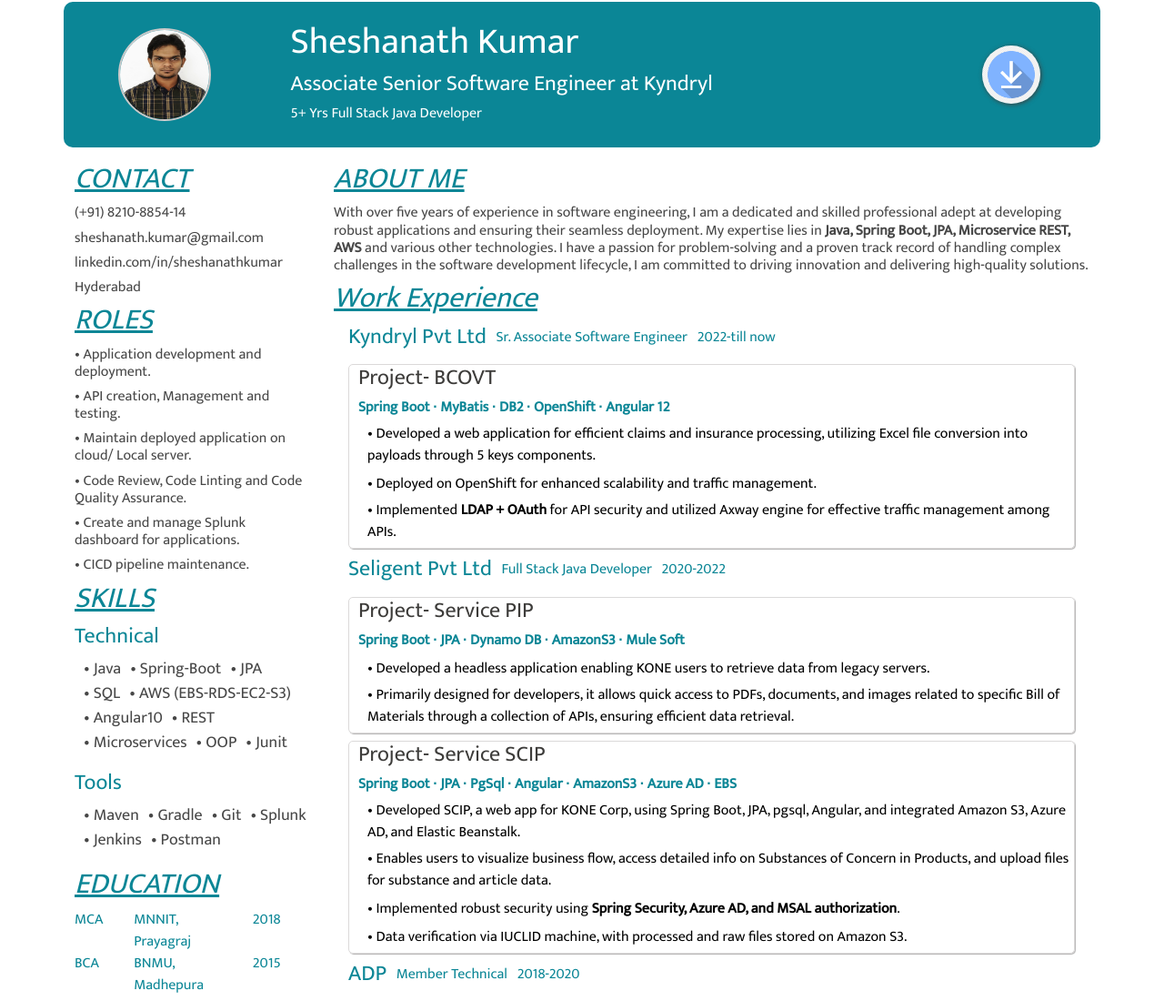
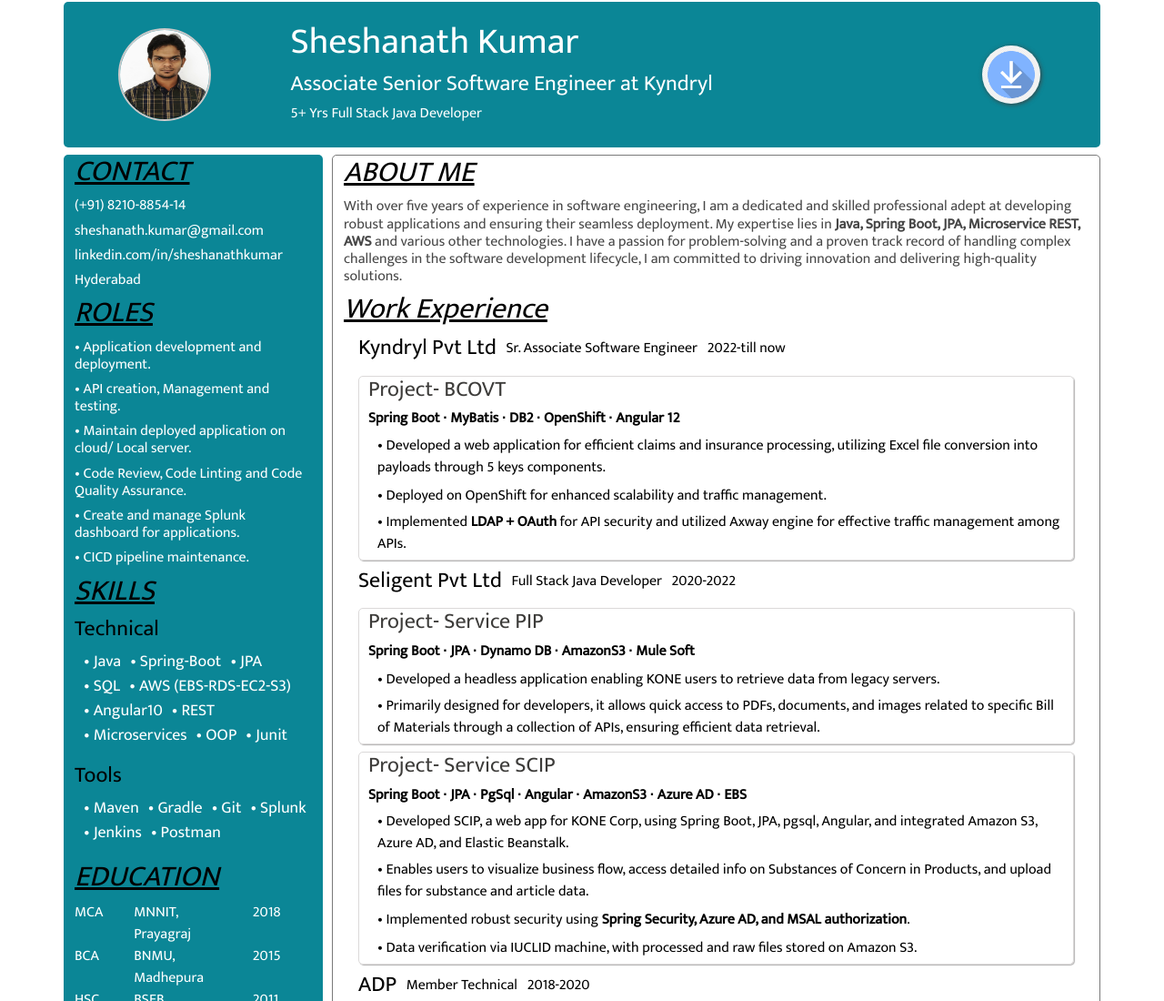
Before and after one commit to sheshanathkumar/portfolio, a plain HTML site: page index.html in a window 1280 px wide. Shown: the top 1100 px of the page at 91% size. Drawn offline with nearby package versions, Linux system fonts and the light colour scheme.

Commit message:
change style

```diff
--- a/index.html
+++ b/index.html
@@ -11,7 +11,7 @@
         href="https://fonts.googleapis.com/css2?family=Material+Symbols+Outlined:opsz,wght,FILL,GRAD@20..48,100..700,0..1,-50..200" />
     <link rel="stylesheet" href="style.css" />
 
-    <title>Portfolio</title>
+    <title>Sheshanath</title>
 </head>
 
 <body>
@@ -33,12 +33,12 @@
             </div>
         </div>
 
-        <div class="row my-3">
-            <div class="col-3 ">
+        <div class="row my-2">
+            <div class="col-3" style="background-color: #0b8696; border-radius: 5px; ">
                 <!-- Contact Details -->
                 <div class="heading">
                     <h2 style="font-style: italic;" class="heading-line">CONTACT</h2>
-                    <div id="contacts" class="row" style="color: #474747;">
+                    <div id="contacts" class="row" style="color: #ffffff;">
                         <!-- added in script search for myContact.innerHtml -->
                     </div>
                 </div>
@@ -46,7 +46,7 @@
                 <!-- Roles Details -->
                 <div class="heading">
                     <h2 style="font-style: italic;" class="heading-line">ROLES</h2>
-                    <div class="row" id="roles" style="color: #474747;">
+                    <div class="row" id="roles" style="color: #ffffff;">
 
                     </div>
                 </div>
@@ -57,7 +57,7 @@
                     <div class="technical">
                         <h4>Technical</h4>
                         <div>
-                            <ul id="techSkill" style="color: rgb(71, 71, 71);">
+                            <ul id="techSkill" style="color: #ffffff;">
                                 <!-- added in script search for techskill id -->
                             </ul>
                         </div>
@@ -65,7 +65,7 @@
                     <div class="tools">
                         <h4>Tools</h4>
                         <div>
-                            <ul id="tools" style="color: #474747;">
+                            <ul id="tools" style="color: #ffffff;">
                                 <!-- added in script search for toolSkill -->
                             </ul>
                         </div>
@@ -76,14 +76,14 @@
                 <!-- Education Details -->
                 <div class="heading">
                     <h2 style="font-style: italic;" class="heading-line">EDUCATION</h2>
-                    <div class="row" id="edu-detail" style="font-weight: 500; font-size: medium;">
+                    <div class="row" id="edu-detail" style="font-weight: 500; font-size: medium; color: #ffffff;">
                         <!-- added in script search for edudetails -->
                     </div>
                 </div>
 
                 <div class="heading">
                     <h2 style="font-style: italic;" class="heading-line">ACHIEVEMENT</h2>
-                    <div class="row" style="color: #474747;" id="achieve">
+                    <div class="row" style="color: #ffffff;" id="achieve">
                     </div>
                 </div>
 
@@ -91,7 +91,7 @@
 
 
 
-            <div class="col">
+            <div class="col" style="border: 1px solid #797979; border-radius: 5px; margin-left: 10px;">
                 <div class="heading">
                     <h2 style="font-style: italic;" class="heading-line">ABOUT ME</h2>
 
--- a/style.css
+++ b/style.css
@@ -17,7 +17,7 @@ body {
     display: flex;
     align-items: center;
     justify-content: center;
-    border-radius: 10px;
+    border-radius: 5px;
     margin-top: 2px;
 }
 
@@ -30,7 +30,7 @@ body {
 .heading {
     font-size: large;
     font-weight: bolder;
-    color: #0b8696;
+    color: #000;
 }
 
 .heading-line {
```
